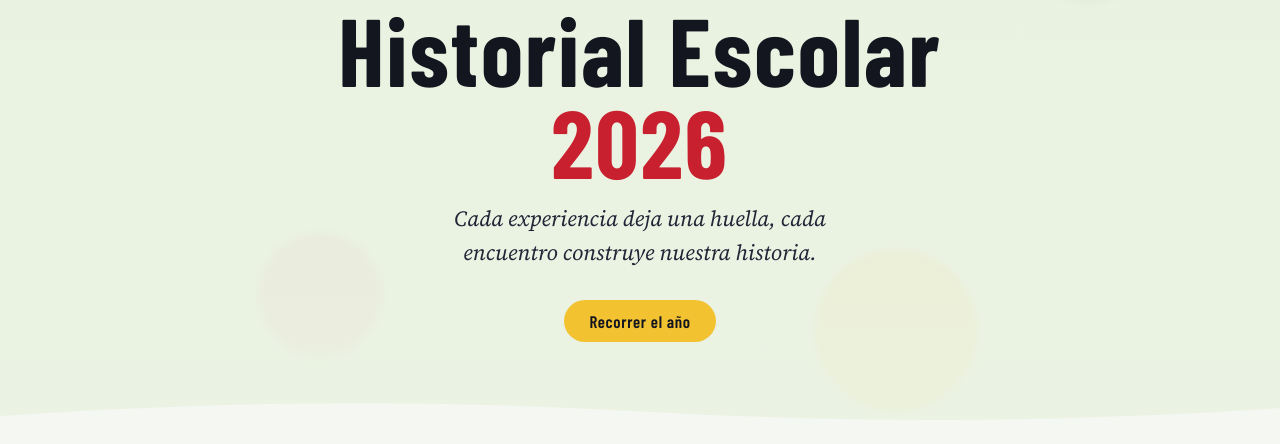
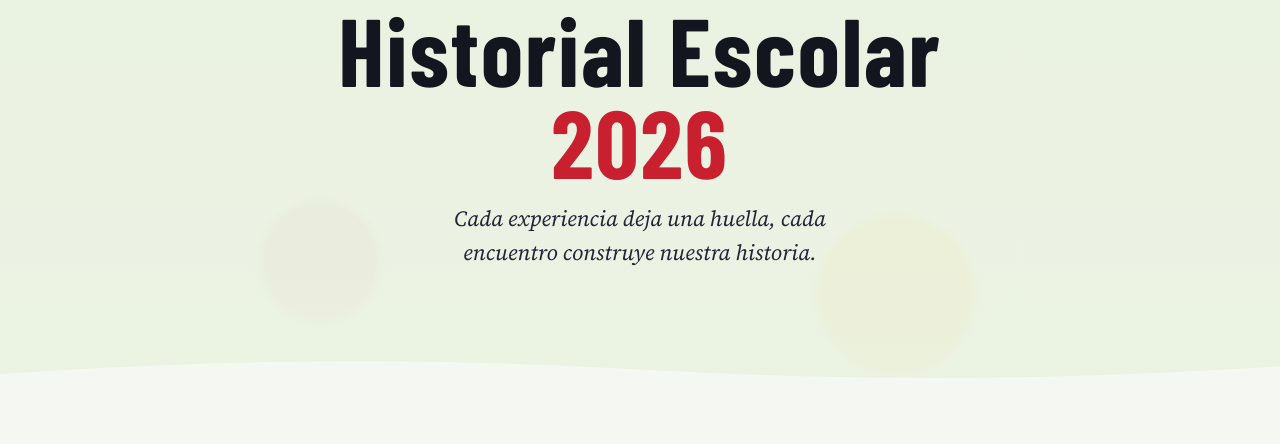
Before and after one commit to lamartinez1109/historial2026, a plain HTML site: page index.html in a window 1280 px wide. Shown: the part 333-777 px from the top of the page. Drawn offline with nearby package versions, Linux system fonts and the light colour scheme.

Commit message:
Update index.html

```diff
--- a/index.html
+++ b/index.html
@@ -37,7 +37,6 @@
     <p class="hero__school">Escuela N°1-109 “Juan Martínez de Rosas”</p>
     <h1 class="hero__title">Historial Escolar <span>2026</span></h1>
     <p class="hero__quote">Cada experiencia deja una huella, cada encuentro construye nuestra historia.</p>
-    <a class="btn" href="#actos">Recorrer el año</a>
   </div>
   <svg class="hero__ribbon" viewBox="0 0 1200 60" preserveAspectRatio="none" aria-hidden="true"><path d="M0 60V30Q300 0 600 24T1200 20V60Z"/></svg>
 </section>
```
